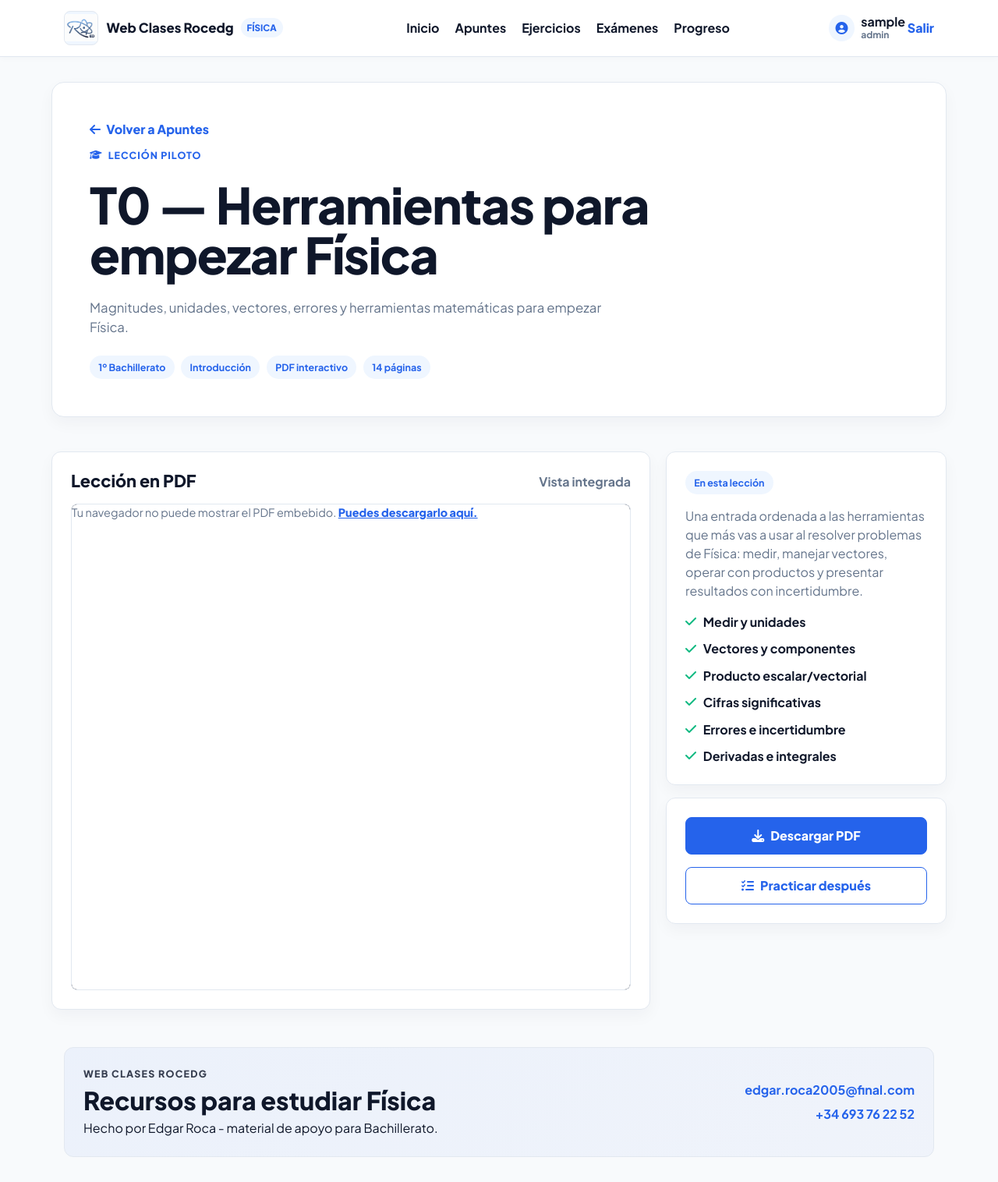
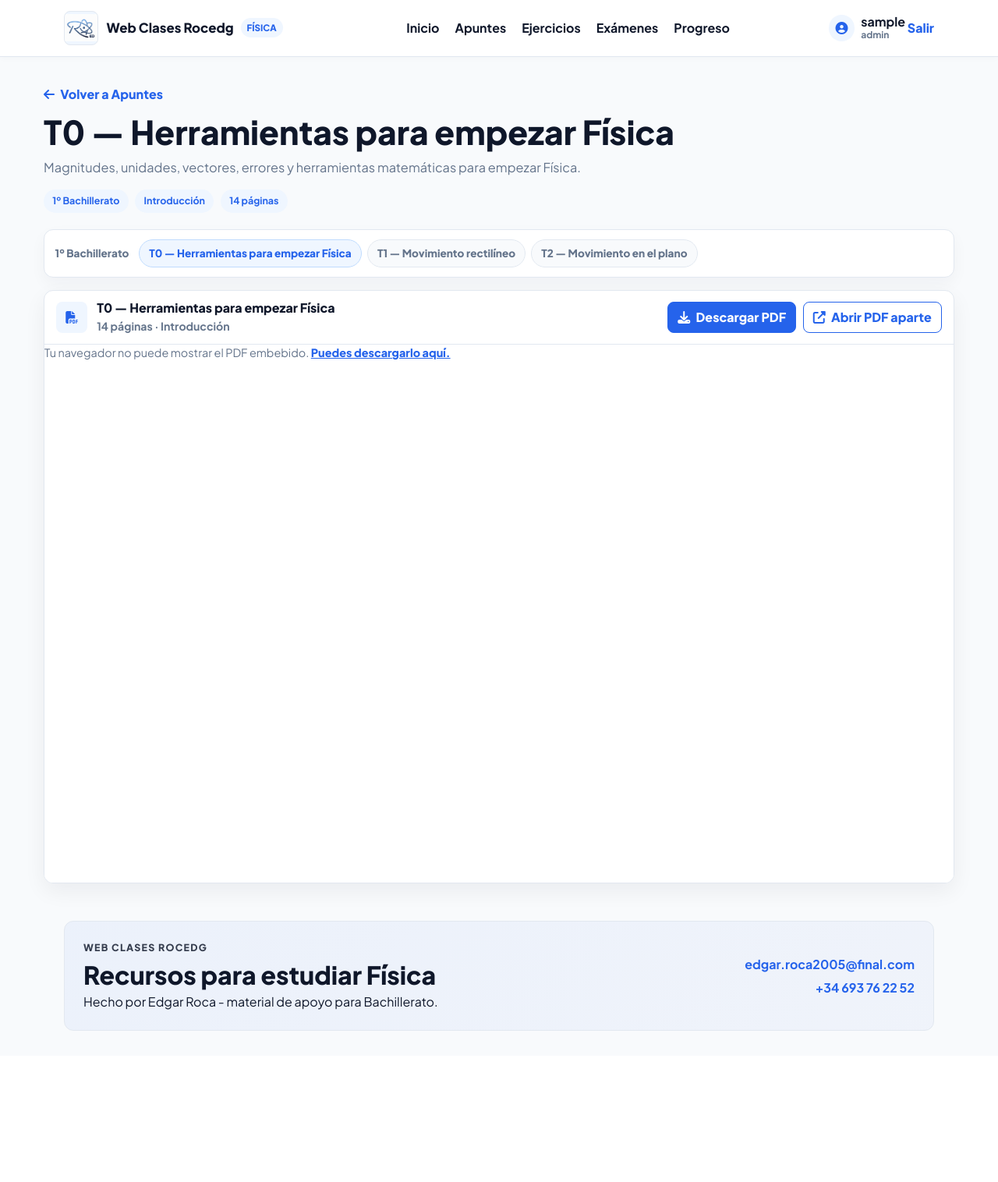
Before and after one commit to Rocedg/web-clases-fisica, a Flask app: page /lesson/T0-introduccion in a window 1280 px wide. Shown: the whole page at 78% size. After the commit the page ends 1322 px from the top, so only its background shows below. Run offline with Flask 3, Linux system fonts and the light colour scheme; the visitor is signed in with stand-in values (Sample User, id 1).

Commit message:
Redesign lesson viewer around PDF study layout

```diff
--- a/app.py
+++ b/app.py
@@ -360,7 +360,9 @@ def topics():
 @app.route('/lesson/<lesson_id>')
 @login_required
 def lesson_viewer(lesson_id):
-    lesson = find_by_id(load_lessons().get('lessons', []), lesson_id)
+    lessons_data = load_lessons()
+    lessons = lessons_data.get('lessons', [])
+    lesson = find_by_id(lessons, lesson_id)
     if not lesson or not lesson.get('url'):
         return render_template('errors/404.html'), 404
 
@@ -377,7 +379,14 @@ def lesson_viewer(lesson_id):
     return render_template(
         'user/lesson_viewer.html',
         lesson=lesson,
+        available_lessons=lessons,
         pdf_url=asset_url(lesson.get('url')),
+        open_url=url_for(
+            'tracked_resource',
+            resource_type='lesson_pdf',
+            resource_id=lesson_id,
+            action='open',
+        ),
         download_url=url_for(
             'tracked_resource',
             resource_type='lesson_pdf',
--- a/content/lessons.json
+++ b/content/lessons.json
@@ -10,7 +10,7 @@
       "type": "Lección piloto",
       "course": "1º Bachillerato",
       "category": "Introducción",
-      "format": "PDF interactivo",
+      "format": "PDF",
       "pages": 14,
       "summary": "Una entrada ordenada a las herramientas que más vas a usar al resolver problemas de Física: medir, manejar vectores, operar con productos y presentar resultados con incertidumbre.",
       "key_contents": [
@@ -32,7 +32,7 @@
       "type": "Lección piloto",
       "course": "1º Bachillerato",
       "category": "Cinemática",
-      "format": "PDF interactivo",
+      "format": "PDF",
       "pages": 12,
       "summary": "Primera lección de cinemática: sistema de referencia, posición, desplazamiento, distancia, velocidad, MRU, MRUA, lanzamiento vertical, frenadas y lectura de gráficas.",
       "key_contents": [
@@ -54,7 +54,7 @@
       "type": "Lección piloto",
       "course": "1º Bachillerato",
       "category": "Cinemática",
-      "format": "PDF interactivo",
+      "format": "PDF",
       "pages": 15,
       "summary": "Primera versión de movimiento en el plano: vectores por componentes, composición de velocidades, tiros horizontal y oblicuo, lanzamientos desde distinta altura, movimiento circular uniforme y frenado angular.",
       "key_contents": [
--- a/static/css/pages.css
+++ b/static/css/pages.css
@@ -335,12 +335,36 @@
 
 .lesson-viewer-page {
     display: grid;
-    gap: 1.25rem;
+    gap: 1rem;
+    max-width: 1200px;
 }
 
-.lesson-hero {
+.lesson-study-header {
     display: grid;
-    gap: 0.75rem;
+    gap: 0.85rem;
+    padding: 0.25rem 0 0.35rem;
+}
+
+.lesson-heading-copy {
+    display: grid;
+    gap: 0.65rem;
+    max-width: 820px;
+}
+
+.lesson-study-title {
+    margin: 0;
+    color: var(--ink);
+    font-size: clamp(2rem, 4vw, 2.65rem);
+    font-weight: 900;
+    line-height: 1.08;
+    letter-spacing: 0;
+}
+
+.lesson-heading-copy p {
+    margin: 0;
+    color: var(--muted);
+    font-size: 1.02rem;
+    line-height: 1.55;
 }
 
 .lesson-back-link {
@@ -360,30 +384,138 @@
 }
 
 .lesson-chip-row {
-    margin-top: 0.75rem;
+    margin-top: 0.1rem;
 }
 
-.lesson-layout {
-    display: grid;
-    grid-template-columns: minmax(0, 1fr) minmax(280px, 360px);
-    gap: 1.25rem;
-    align-items: start;
+.lesson-nav-strip {
+    display: flex;
+    align-items: center;
+    gap: 0.8rem;
+    min-width: 0;
+    padding: 0.75rem 0.85rem;
+    overflow: hidden;
+    background: var(--surface);
+    border: 1px solid var(--border);
+    border-radius: var(--radius-md);
+    box-shadow: var(--shadow-card);
 }
 
-.lesson-pdf-panel,
-.lesson-info-card,
-.lesson-action-card {
+.lesson-nav-course {
+    flex: 0 0 auto;
+    color: var(--muted);
+    font-size: 0.85rem;
+    font-weight: 900;
+}
+
+.lesson-nav-list {
+    display: flex;
+    gap: 0.45rem;
+    min-width: 0;
+    overflow-x: auto;
+    scrollbar-width: thin;
+}
+
+.lesson-nav-item {
+    display: inline-flex;
+    align-items: center;
+    min-height: 2.1rem;
+    padding: 0.42rem 0.75rem;
+    color: var(--muted);
+    font-size: 0.85rem;
+    font-weight: 800;
+    text-decoration: none;
+    white-space: nowrap;
+    background: #F8FAFC;
+    border: 1px solid var(--border);
+    border-radius: 999px;
+}
+
+.lesson-nav-item:hover,
+.lesson-nav-item:focus {
+    color: var(--primary-color);
+    border-color: #BFDBFE;
+}
+
+.lesson-nav-item.is-active {
+    color: var(--primary-color);
+    background: var(--surface-soft);
+    border-color: #BFDBFE;
+}
+
+.lesson-document-shell {
+    overflow: hidden;
+    background: var(--surface);
+    border: 1px solid var(--border);
+    border-radius: var(--radius-md);
+    box-shadow: var(--shadow-soft);
+}
+
+.lesson-document-bar {
+    display: flex;
+    align-items: center;
+    justify-content: space-between;
+    gap: 1rem;
+    min-height: 4.25rem;
+    padding: 0.75rem 0.95rem;
+    border-bottom: 1px solid var(--border);
+}
+
+.lesson-document-meta {
+    display: flex;
+    align-items: center;
+    min-width: 0;
+    gap: 0.75rem;
+}
+
+.lesson-document-icon {
     display: grid;
-    gap: 1rem;
+    flex: 0 0 auto;
+    width: 2.5rem;
+    height: 2.5rem;
+    place-items: center;
+    color: var(--primary-color);
+    background: var(--surface-soft);
+    border-radius: var(--radius-sm);
+}
+
+.lesson-document-meta h2 {
+    margin: 0;
+    overflow: hidden;
+    color: var(--ink);
+    font-size: 1rem;
+    font-weight: 900;
+    line-height: 1.3;
+    text-overflow: ellipsis;
+    white-space: nowrap;
+}
+
+.lesson-document-meta p {
+    margin: 0.15rem 0 0;
+    color: var(--muted);
+    font-size: 0.88rem;
+    font-weight: 700;
+}
+
+.lesson-document-actions {
+    display: flex;
+    flex: 0 0 auto;
+    gap: 0.55rem;
+}
+
+.lesson-document-actions .btn {
+    display: inline-flex;
+    align-items: center;
+    justify-content: center;
+    gap: 0.45rem;
+    min-height: 2.5rem;
+    white-space: nowrap;
 }
 
 .lesson-pdf-frame {
-    height: min(78vh, 760px);
-    min-height: 620px;
+    height: min(82vh, 860px);
+    min-height: 690px;
     overflow: hidden;
-    background: var(--ink);
-    border: 1px solid var(--border);
-    border-radius: var(--radius-sm);
+    background: #F8FAFC;
 }
 
 .lesson-pdf-embed {
@@ -403,48 +535,6 @@
 .lesson-pdf-fallback a {
     color: var(--primary-color);
     font-weight: 800;
-}
-
-.lesson-sidebar {
-    position: sticky;
-    top: 1rem;
-    display: grid;
-    gap: 1rem;
-}
-
-.lesson-info-card p {
-    margin: 0;
-    color: var(--muted);
-}
-
-.lesson-content-list {
-    display: grid;
-    gap: 0.65rem;
-    margin: 0;
-    padding: 0;
-    list-style: none;
-}
-
-.lesson-content-list li {
-    display: flex;
-    gap: 0.55rem;
-    align-items: flex-start;
-    color: var(--ink);
-    font-weight: 700;
-}
-
-.lesson-content-list i {
-    flex: 0 0 auto;
-    margin-top: 0.2rem;
-    color: var(--success);
-}
-
-.lesson-action-card .btn {
-    display: flex;
-    align-items: center;
-    justify-content: center;
-    gap: 0.5rem;
-    min-height: 3rem;
 }
 
 .progress-metrics {
--- a/static/css/responsive.css
+++ b/static/css/responsive.css
@@ -18,13 +18,8 @@
 
     .dashboard-hero,
     .focus-card,
-    .lesson-layout,
     .progress-layout {
         grid-template-columns: 1fr;
-    }
-
-    .lesson-sidebar {
-        position: static;
     }
 
     .lesson-pdf-frame {
@@ -78,6 +73,21 @@
 
     .dashboard-title {
         font-size: clamp(1.85rem, 8vw, 2.25rem);
+    }
+
+    .lesson-nav-strip,
+    .lesson-document-bar {
+        align-items: flex-start;
+        flex-direction: column;
+    }
+
+    .lesson-nav-list,
+    .lesson-document-actions {
+        width: 100%;
+    }
+
+    .lesson-document-actions .btn {
+        flex: 1 1 0;
     }
 
     .brand-copy {
@@ -140,6 +150,20 @@
 
     .lesson-pdf-frame {
         min-height: 430px;
+        height: 72vh;
+    }
+
+    .lesson-study-title {
+        font-size: clamp(1.75rem, 9vw, 2.1rem);
+    }
+
+    .lesson-document-actions {
+        display: grid;
+        grid-template-columns: 1fr;
+    }
+
+    .lesson-document-meta h2 {
+        white-space: normal;
     }
 
     .dashboard-hero-actions .btn,
--- a/templates/user/lesson_viewer.html
+++ b/templates/user/lesson_viewer.html
@@ -4,34 +4,73 @@
 
 {% block content %}
 <section class="section-shell lesson-viewer-page">
-    <header class="page-hero lesson-hero mb-4">
+    <header class="lesson-study-header">
         <a href="{{ url_for('topics') }}" class="lesson-back-link">
             <i class="fas fa-arrow-left" aria-hidden="true"></i>
             Volver a Apuntes
         </a>
-        <span class="eyebrow">
-            <i class="fas fa-graduation-cap" aria-hidden="true"></i>
-            Lección piloto
-        </span>
-        <h1 class="page-title">{{ lesson.title }}</h1>
-        <p class="page-copy">{{ lesson.subtitle or lesson.description }}</p>
+
+        <div class="lesson-heading-copy">
+            <h1 class="lesson-study-title">{{ lesson.title }}</h1>
+            <p>{{ lesson.subtitle or lesson.description }}</p>
+        </div>
 
         <div class="metadata-row lesson-chip-row" aria-label="Datos de la lección">
             <span class="badge-soft">{{ lesson.course or '1º Bachillerato' }}</span>
-            <span class="badge-soft">{{ lesson.category or 'Introducción' }}</span>
-            <span class="badge-soft">{{ lesson.format or 'PDF interactivo' }}</span>
+            {% if lesson.category %}
+            <span class="badge-soft">{{ lesson.category }}</span>
+            {% endif %}
             {% if lesson.pages %}
             <span class="badge-soft">{{ lesson.pages }} páginas</span>
             {% endif %}
         </div>
     </header>
 
-    <div class="lesson-layout">
-        <section class="panel-card lesson-pdf-panel" aria-labelledby="lesson-pdf-title">
-            <div class="section-heading">
-                <h2 id="lesson-pdf-title">Lección en PDF</h2>
-                <span class="section-heading-note">Vista integrada</span>
+    <nav class="lesson-nav-strip" aria-label="Navegación de lecciones">
+        <span class="lesson-nav-course">{{ lesson.course or '1º Bachillerato' }}</span>
+        <div class="lesson-nav-list">
+            {% for item in available_lessons %}
+            <a
+                href="{{ url_for('lesson_viewer', lesson_id=item.id) }}"
+                class="lesson-nav-item{% if item.id == lesson.id %} is-active{% endif %}"
+                {% if item.id == lesson.id %}aria-current="page"{% endif %}
+            >
+                {{ item.title }}
+            </a>
+            {% endfor %}
         </div>
+    </nav>
+
+    <section class="lesson-document-shell" aria-labelledby="lesson-pdf-title">
+        <div class="lesson-document-bar">
+            <div class="lesson-document-meta">
+                <span class="lesson-document-icon" aria-hidden="true">
+                    <i class="fas fa-file-pdf"></i>
+                </span>
+                <div>
+                    <h2 id="lesson-pdf-title">{{ lesson.title }}</h2>
+                    <p>
+                        {% if lesson.pages %}{{ lesson.pages }} páginas{% endif %}
+                        {% if lesson.category %}
+                            {% if lesson.pages %}<span aria-hidden="true">·</span>{% endif %}
+                            {{ lesson.category }}
+                        {% endif %}
+                    </p>
+                </div>
+            </div>
+
+            <div class="lesson-document-actions">
+                <a href="{{ download_url }}" class="btn btn-primary" download>
+                    <i class="fas fa-download" aria-hidden="true"></i>
+                    Descargar PDF
+                </a>
+                <a href="{{ open_url }}" class="btn btn-outline-primary" target="_blank" rel="noopener">
+                    <i class="fas fa-up-right-from-square" aria-hidden="true"></i>
+                    Abrir PDF aparte
+                </a>
+            </div>
+        </div>
+
         <div class="lesson-pdf-frame">
             <object
                 data="{{ pdf_url }}"
@@ -45,35 +84,5 @@
             </object>
         </div>
     </section>
-
-        <aside class="lesson-sidebar">
-            <section class="panel-card lesson-info-card">
-                <span class="badge-soft">En esta lección</span>
-                <p>{{ lesson.summary or lesson.description }}</p>
-
-                {% if lesson.key_contents %}
-                <ul class="lesson-content-list">
-                    {% for item in lesson.key_contents %}
-                    <li>
-                        <i class="fas fa-check" aria-hidden="true"></i>
-                        <span>{{ item }}</span>
-                    </li>
-                    {% endfor %}
-                </ul>
-                {% endif %}
-            </section>
-
-            <section class="panel-card lesson-action-card">
-                <a href="{{ download_url }}" class="btn btn-primary" download>
-                    <i class="fas fa-download" aria-hidden="true"></i>
-                    Descargar PDF
-                </a>
-                <a href="{{ url_for('homework') }}" class="btn btn-outline-primary">
-                    <i class="fas fa-list-check" aria-hidden="true"></i>
-                    Practicar después
-                </a>
-            </section>
-        </aside>
-    </div>
 </section>
 {% endblock %}
```
Also changed, not shown: context/06-progress-tracker.md (+2 -0 lines), tests/test_activity_backend.py (+2 -1 lines). Lines whose indentation alone changed are shown as unchanged.
